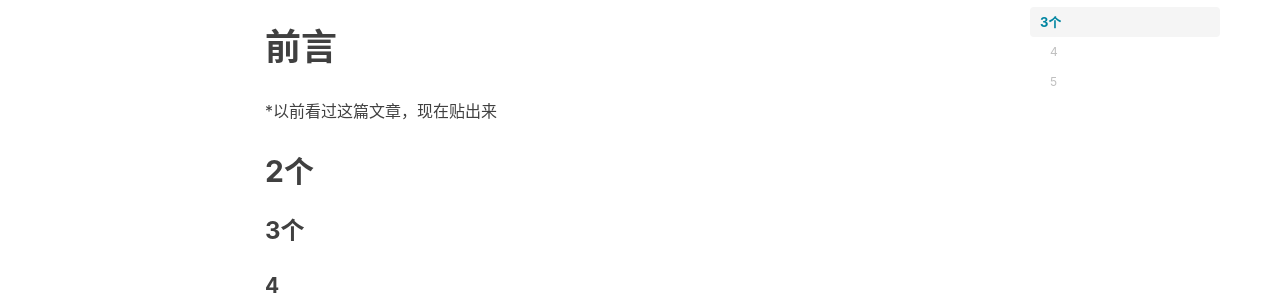
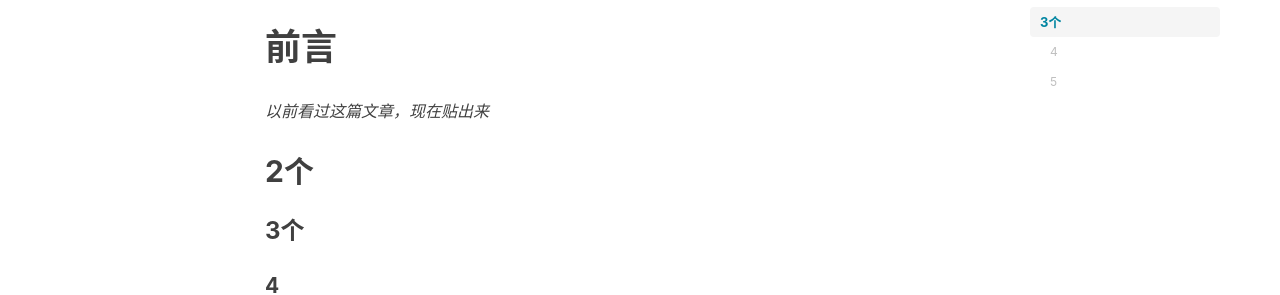
Before and after one commit to fengyeluojinmengweiting/fengyeluojinmengweiting.github.io, a Jekyll site: the page built from _posts/2017-07-31-温柔的风穿堂过.md, in a window 1280 px wide and 900 px high, scrolled down 517 px. Shown: the part 159-454 px from the top of the window. Built offline with Jekyll 4.4.1, drawn with Linux system fonts in a browser that asks for light colours; nearby versions of some CDN libraries; comment, search, counter and statistics services are not loaded.

```diff
--- a/_posts/2017-07-31-温柔的风穿堂过.md
+++ b/_posts/2017-07-31-温柔的风穿堂过.md
@@ -17,7 +17,7 @@ tags:
 >
 
 # 前言
-*以前看过这篇文章，现在贴出来
+*以前看过这篇文章，现在贴出来*
 
 
 ## 2个
```
